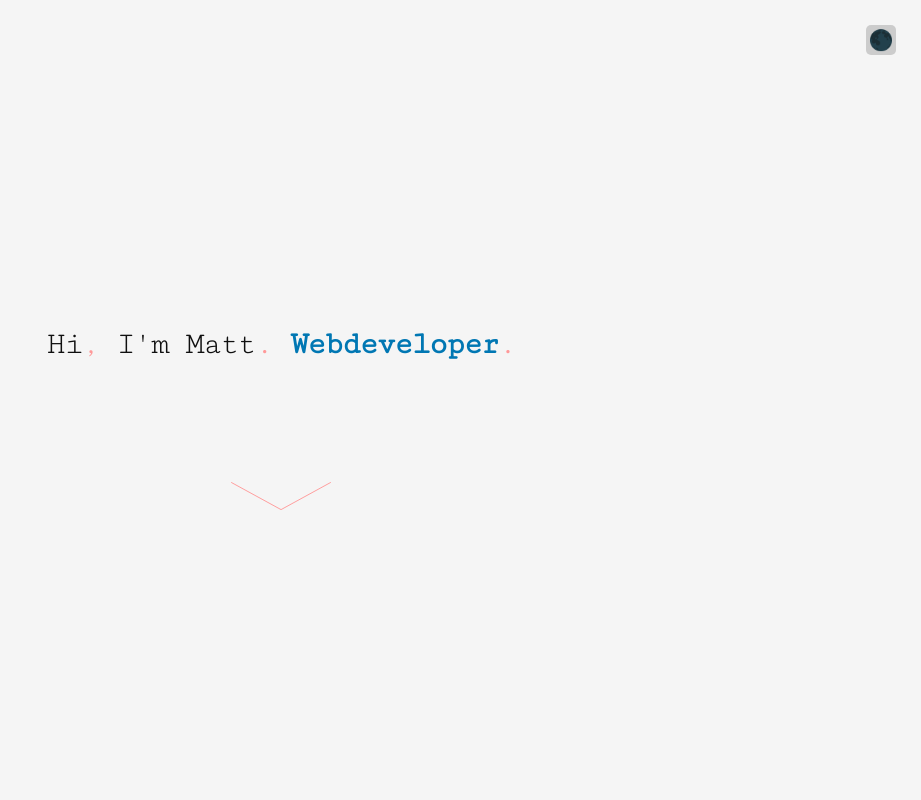
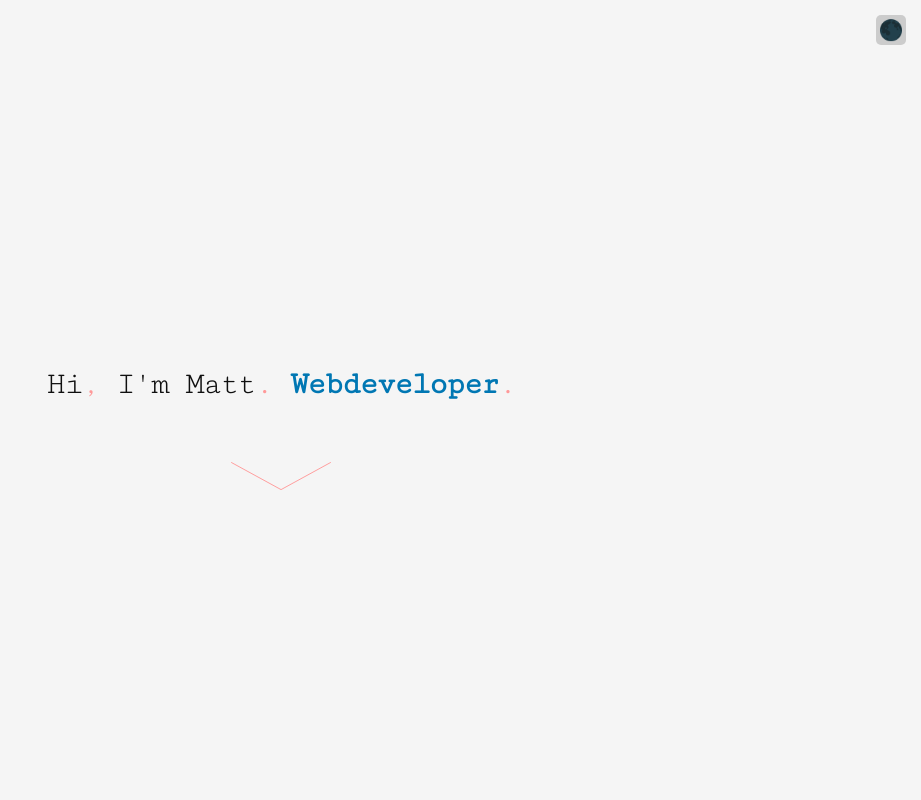
Before and after one commit to Msulecki/SyntaxError, a React (Create React App) app: page / in a window 1280 px wide. Shown: the top 800 px of the page, without its empty margins (359-1280 px from the left). Built offline with nearby package versions, Linux system fonts and the light colour scheme.

Commit message:
Add minor styling

```diff
--- a/src/styles/App.scss
+++ b/src/styles/App.scss
@@ -5,6 +5,7 @@
   flex-direction: column;
   align-items: center;
   width: 100%;
+  padding: 0 50px;
   min-height: 100vh;
   background-color: var(--bg);
   color: var(--text);
--- a/src/styles/Footer.scss
+++ b/src/styles/Footer.scss
@@ -10,8 +10,6 @@ footer {
     a {
       margin: 0 10px;
       color: var(--text);
-      opacity: 0.5;
-      font-weight: bold;
     }
   }
 }
--- a/src/styles/ThemeToggle.scss
+++ b/src/styles/ThemeToggle.scss
@@ -1,9 +1,9 @@
 @import "_variables.scss";
 
 .theme-toggle {
-  position: absolute;
-  top: 25px;
-  right: 25px;
+  position: fixed;
+  top: 15px;
+  right: 15px;
   width: 30px;
   height: 30px;
   border: 0;
--- a/src/styles/pages/Hello.scss
+++ b/src/styles/pages/Hello.scss
@@ -30,12 +30,11 @@
   }
 
   &__arrow {
-    margin-top: 100px;
+    margin-top: 0px;
     display: flex;
     justify-content: center;
-    transform: translateY(-100vh);
-    animation: bounce 1s forwards;
-    animation-delay: 1s;
+    transform: translateY(-10vh);
+    animation: bounce-arrow 1s forwards;
     &--svg {
       width: 100px;
       fill: none;
@@ -50,8 +49,8 @@
   }
 }
 
-@keyframes bounce {
+@keyframes bounce-arrow {
   100% {
-    transform: translateY(0);
+    transform: translateY(5vh);
   }
 }
```
